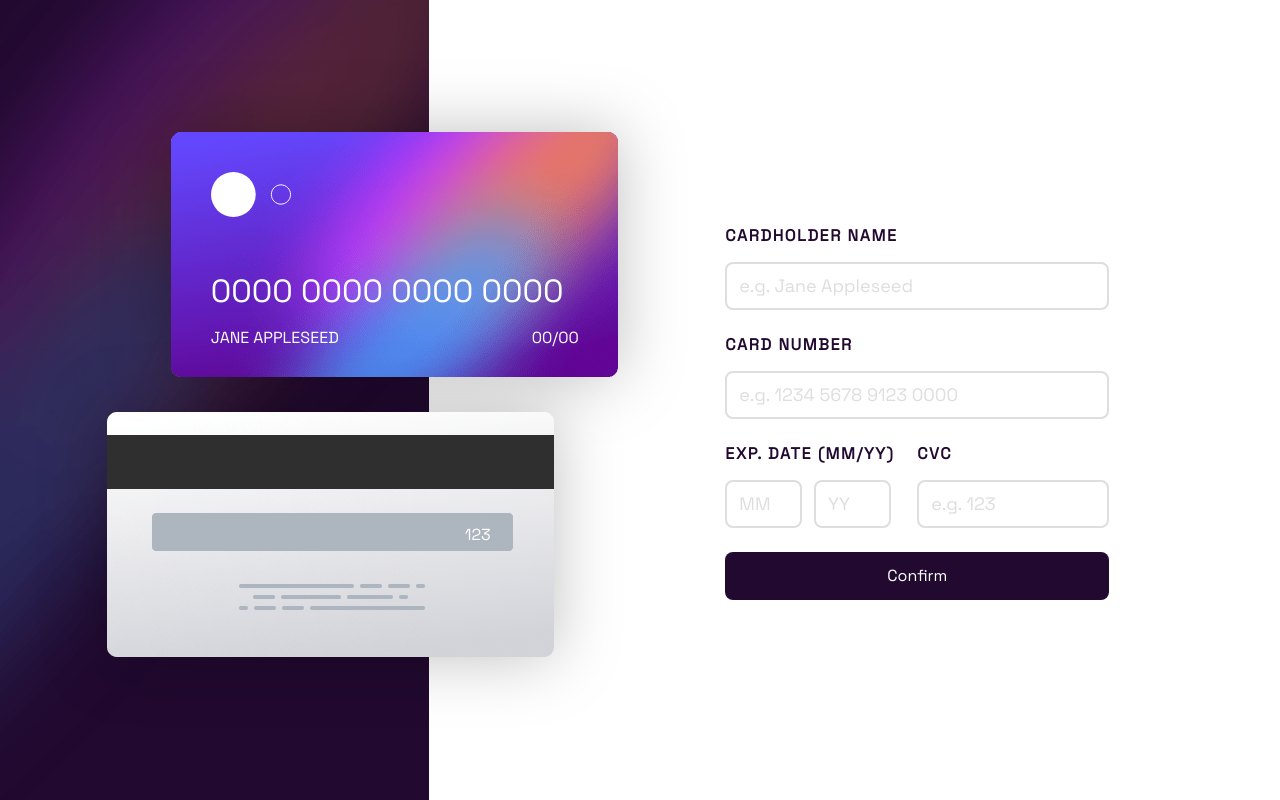
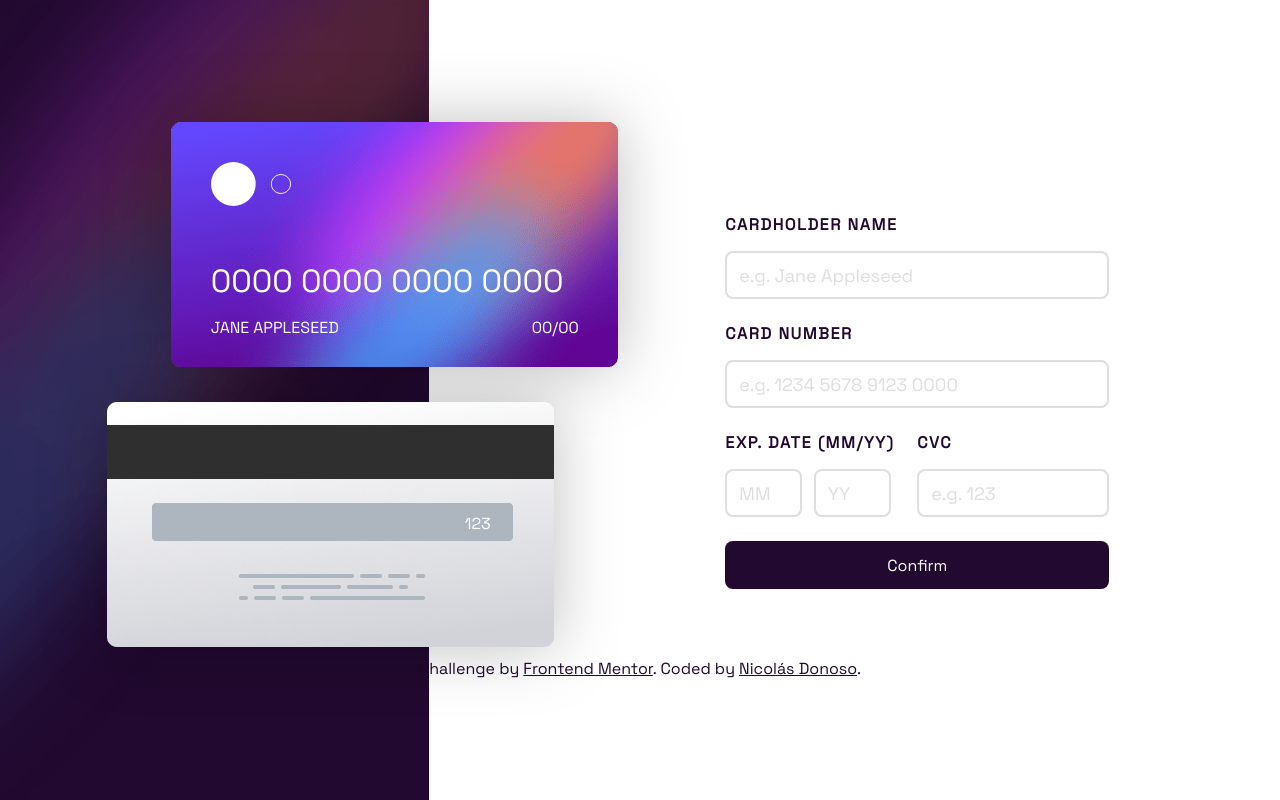
Before and after one commit to Sir-Floppa/Frontend-Mentor-04-Interactive-Card-Details-Form, an Angular app: page /card-form in a window 1280 px wide. Built offline with nearby package versions, Linux system fonts and the light colour scheme.

Commit message:
fixing gh page issue

```diff
--- a/angular.json
+++ b/angular.json
@@ -26,11 +26,11 @@
             "tsConfig": "tsconfig.app.json",
             "inlineStyleLanguage": "scss",
             "assets": [
-              "./src/favicon.ico",
-              "./src/assets"
+              "src/favicon.ico",
+              "src/assets"
             ],
             "styles": [
-              "./src/styles.scss"
+              "src/styles.scss"
             ],
             "scripts": []
           },
--- a/src/app/app.component.scss
+++ b/src/app/app.component.scss
@@ -1,6 +1,6 @@
 
 main, section {
-  height: 100vh;
+  height: 100%;
   display: flex;
   justify-content: space-evenly;
   flex-direction: row;
--- a/src/app/card-back/card-back.component.scss
+++ b/src/app/card-back/card-back.component.scss
@@ -3,7 +3,7 @@
 }
 
 main {
-  background-image: url('/assets/images/bg-card-back.png');
+  background-image: url('../../assets/images/bg-card-back.png');
   background-repeat: no-repeat;
   min-height: 16rem;
   min-width: 28rem;
--- a/src/app/card-front/card-front.component.html
+++ b/src/app/card-front/card-front.component.html
@@ -1,5 +1,5 @@
 <main>
-  <img src="/assets/images/card-logo.svg" alt="Card Logo" />
+  <img src="../../assets/images/card-logo.svg" alt="Card Logo" />
   <div>
     <p id="cardNumber">{{ card.cardNumber | creditCardNumber }}</p>
 
--- a/src/app/card-front/card-front.component.scss
+++ b/src/app/card-front/card-front.component.scss
@@ -4,7 +4,7 @@
 }
 
 main {
-  background-image: url('/assets/images/bg-card-front.png');
+  background-image: url('../../assets/images/bg-card-front.png');
   background-repeat: no-repeat;
   min-height: 16rem;
   min-width: 28rem;
--- a/src/app/success-screen/success-screen.component.html
+++ b/src/app/success-screen/success-screen.component.html
@@ -1,5 +1,5 @@
 <main>
-  <img src="/assets/images/icon-complete.svg" alt="Complete Icon">
+  <img src="../../assets/images/icon-complete.svg" alt="Complete Icon">
   <h1>Thank You!</h1>
   <p>We've added your card details</p>
   <button>Continue</button>
--- a/src/index.html
+++ b/src/index.html
@@ -9,5 +9,12 @@
 </head>
 <body>
   <app-root></app-root>
+
+  <footer>
+    Challenge by
+    <a href="https://www.frontendmentor.io?ref=challenge" target="_blank"
+      >Frontend Mentor</a
+    >. Coded by <a href="https://github.com/Sir-Floppa">Nicolás Donoso</a>.
+  </footer>
 </body>
 </html>
--- a/src/styles.scss
+++ b/src/styles.scss
@@ -13,16 +13,21 @@ body {
   min-height: 100vh;
   min-width: 100vw;
   max-width: 100vw;
-  background-image: url("assets/images/bg-main-desktop.png");
+  background-image: url("./assets/images/bg-main-desktop.png");
   background-repeat: no-repeat;
   background-size: contain;
   display: flex;
+  flex-direction: column;
   justify-content: center;
   align-items: center;
 }
 
 app-root {
   width: 100%;
+}
+
+footer {
+  text-align: center;
 }
 
 button {
@@ -39,7 +44,7 @@ button {
 
 @media (max-width: 1100px) {
   body {
-    background-image: url('/assets/images/bg-main-mobile.png');
+    background-image: url('~/assets/images/bg-main-mobile.png');
     background-size: 100%;
   }
 }
```
Also changed, not shown: 8 other files (tests, documents, lock files or other folders).
